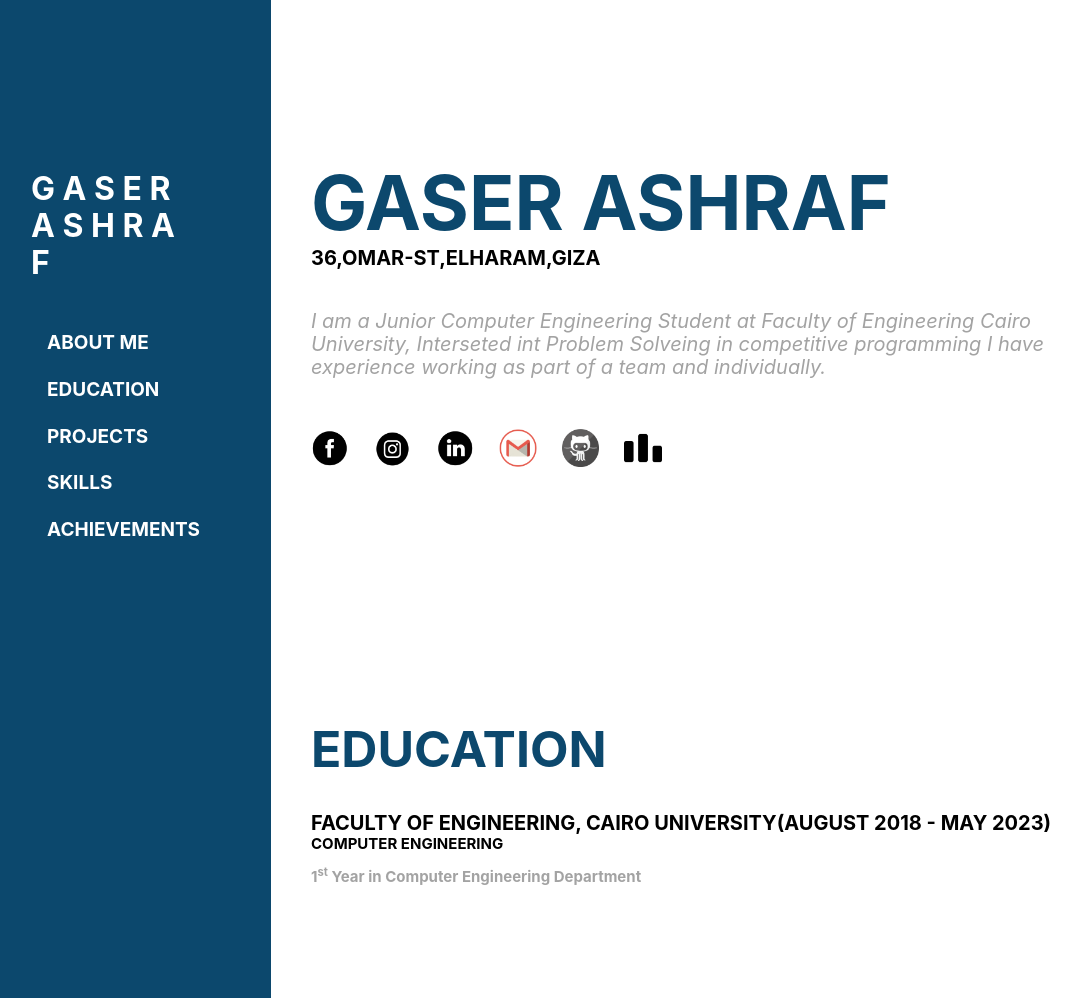
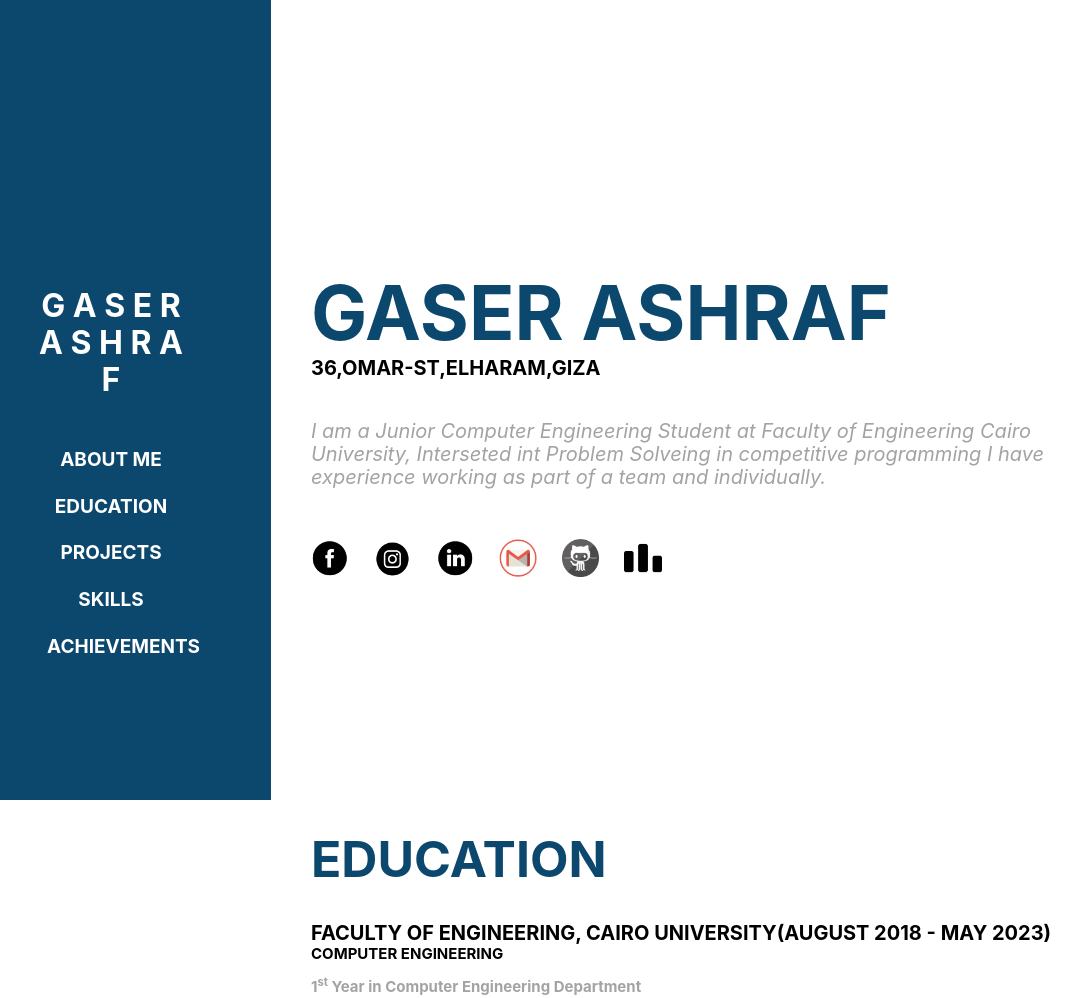
Before and after one commit to gaserashraf/simple-portfolio, a plain HTML site: page index.html in a window 1280 px wide. Shown: the top 998 px of the page, without its empty margins (49-1123 px from the left). Drawn offline with Linux system fonts and the light colour scheme.

Commit message:
Initial comt

```diff
--- a/css/css.css
+++ b/css/css.css
@@ -12,6 +12,13 @@ body
     color:red;
     position: fixed;
     float: left;
+    text-align: center;
+    position: fixed;
+    top: 0;
+    left: 0;
+    display: flex;
+    flex-direction: column;
+    height: 100vh;
 
 }
 .ga .con
@@ -61,7 +68,7 @@ body
 {
     width:80%;
     margin-left: 40px;
-    margin-top: 160px;
+    margin-top: 270px;
 }
 .container .about .n
 {
```
